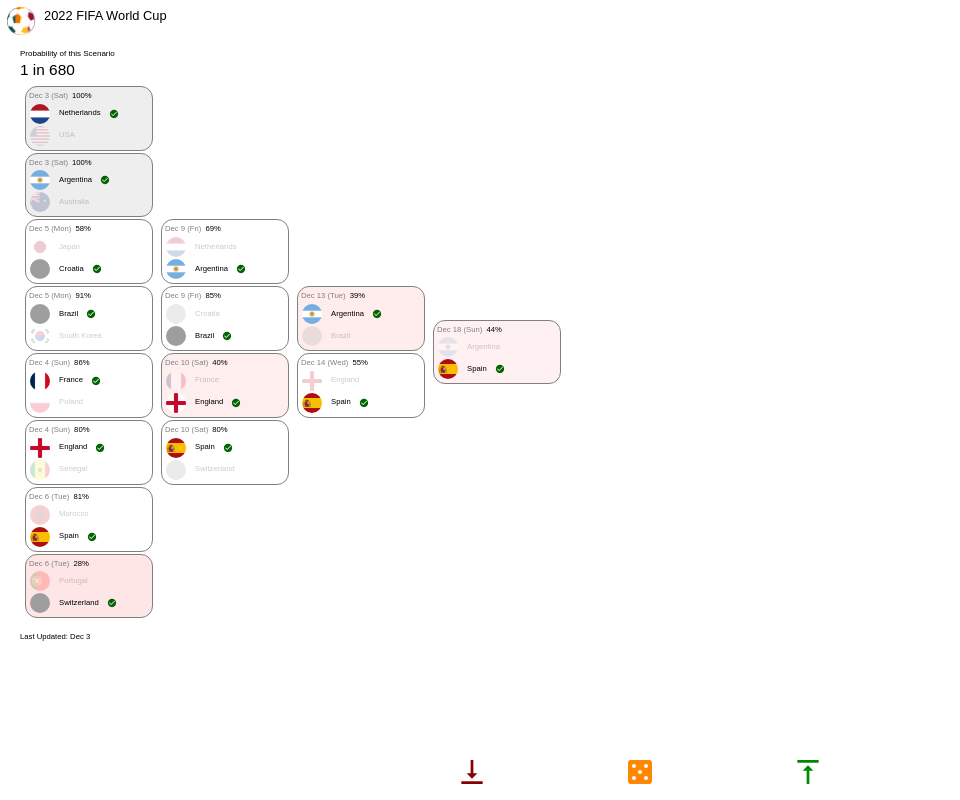
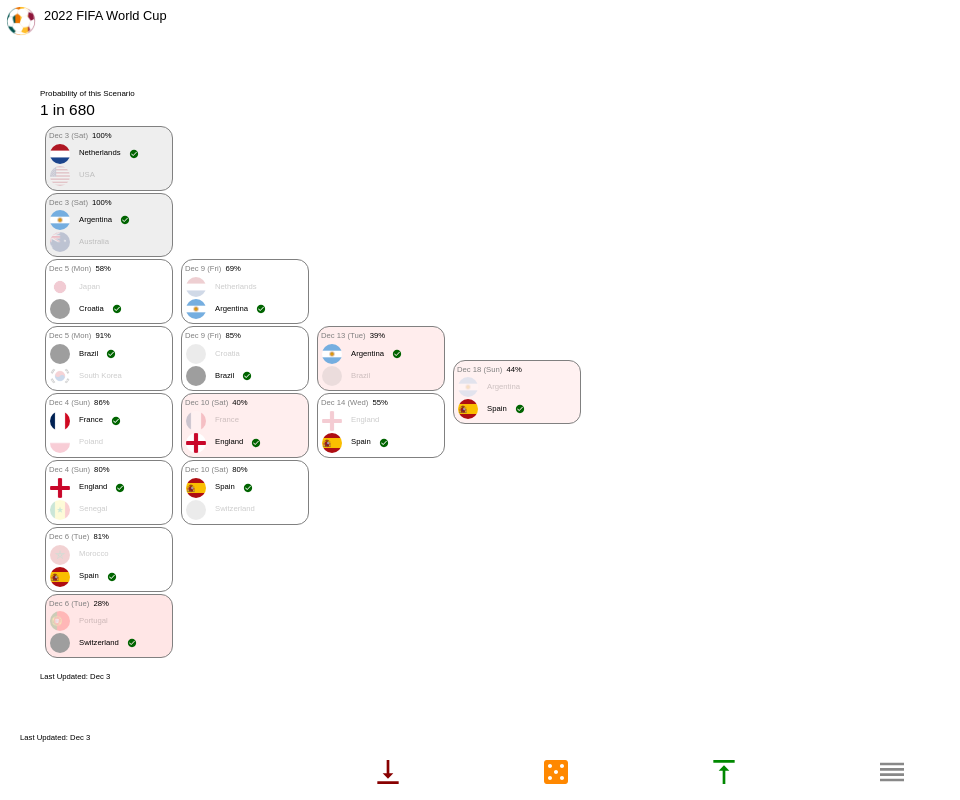
Before and after one commit to nuuuwan/fifa2022, a React (Create React App) app: page / in a window 1280 px wide. Shown: the whole page, without its empty margins (0-960 px from the left). Built offline with nearby package versions, Linux system fonts and the light colour scheme; grey boxes are pictures that could not be loaded; a web font is replaced by a local one.

Commit message:
feat: monteCarlo

```diff
--- a/src/view/molecules/CustomBottomNavigation.js
+++ b/src/view/molecules/CustomBottomNavigation.js
@@ -4,6 +4,7 @@ import BottomNavigation from "@mui/material/BottomNavigation";
 import BottomNavigationAction from "@mui/material/BottomNavigationAction";
 import Box from "@mui/material/Box";
 import CasinoIcon from "@mui/icons-material/Casino";
+import ReorderIcon from "@mui/icons-material/Reorder";
 import VerticalAlignBottomIcon from "@mui/icons-material/VerticalAlignBottom";
 import VerticalAlignTopIcon from "@mui/icons-material/VerticalAlignTop";
 
@@ -36,6 +37,10 @@ export default function CustomBottomNavigation({ onClickMode }) {
           }
           onClick={() => onClickMode("best")}
         />
+        <BottomNavigationAction
+          icon={<ReorderIcon style={{ color: "#888", fontSize: "32px" }} />}
+          onClick={() => onClickMode("monteCarlo")}
+        />
       </BottomNavigation>
     </Box>
   );
--- a/src/view/pages/HomePage.js
+++ b/src/view/pages/HomePage.js
@@ -8,6 +8,7 @@ import Simulate from "../../nonview/core/Simulate";
 import StageView from "../atoms/StageView";
 import CustomBottomNavigation from "../molecules/CustomBottomNavigation";
 import CustomHeader from "../molecules/CustomHeader";
+import MonteCarloPage from "./MonteCarloPage";
 
 const MIN_N_REFRESH = 2;
 const MAX_N_REFRESH = 10;
@@ -67,7 +68,7 @@ export default class HomePage extends Component {
     );
   }
 
-  render() {
+  renderSchedule() {
     const { simulationResults, cupProbability } = this.state;
     if (!simulationResults) {
       return <CircularProgress />;
@@ -111,4 +112,25 @@ export default class HomePage extends Component {
       </Box>
     );
   }
+
+  renderBody() {
+    const { mode } = this.state;
+    if (mode === "monteCarlo") {
+      return <MonteCarloPage />;
+    }
+    return this.renderSchedule();
+  }
+
+  render() {
+    return (
+      <Box>
+        <CustomHeader />
+        <Box style={STYLE_BODY}>
+          {this.renderBody()}
+          <Typography variant="caption">Last Updated: Dec 3</Typography>
+        </Box>
+        <CustomBottomNavigation onClickMode={this.onClickMode.bind(this)} />
+      </Box>
+    );
+  }
 }
--- a/src/view/pages/MonteCarloPage.js
+++ b/src/view/pages/MonteCarloPage.js
@@ -8,12 +8,12 @@ import Simulate from "../../nonview/core/Simulate";
 import CountryView from "../../view/atoms/CountryView";
 
 const N_ITERS = 1000;
-const TIME_MS_REFRESH = 1000;
+const TIME_MS_REFRESH = 200;
 const MODE = "normal";
 
 const STYLE = {
   margin: 32,
-};
+}
 
 export default class MonteCarloPage extends Component {
   constructor(props) {
@@ -54,7 +54,7 @@ export default class MonteCarloPage extends Component {
             function () {
               this.refresh();
             }.bind(this),
-            TIME_MS_REFRESH / Math.sqrt(iIter)
+            TIME_MS_REFRESH / (Math.log10(iIter) + 1)
           );
         }
       }
```
